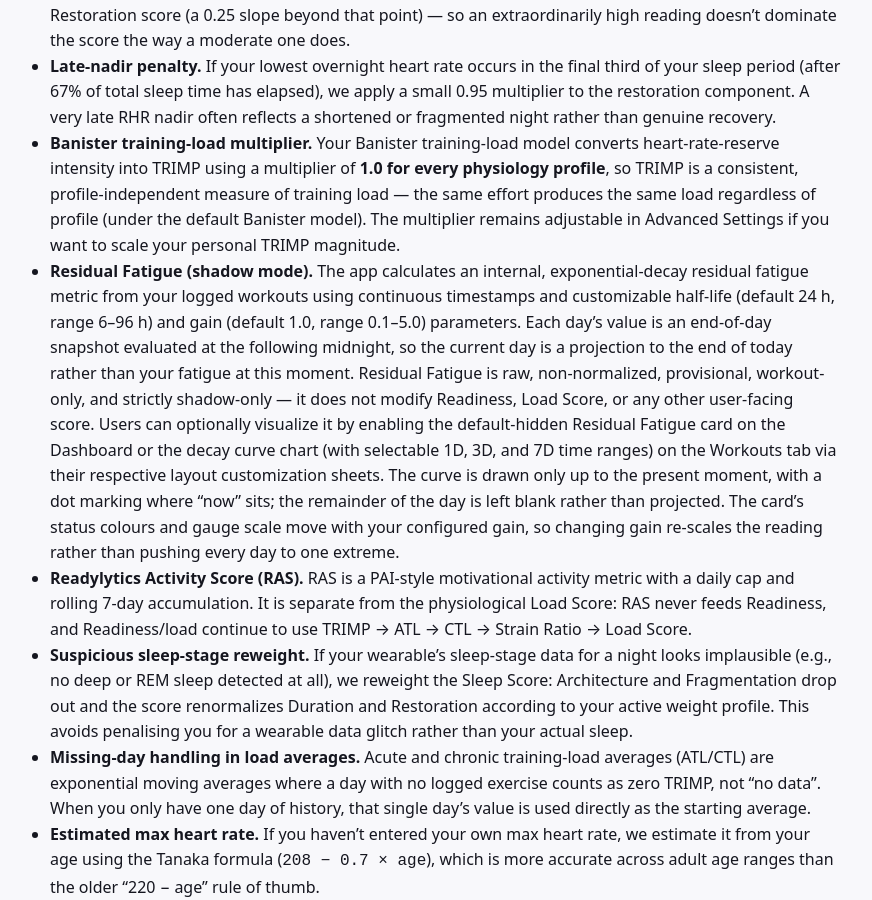
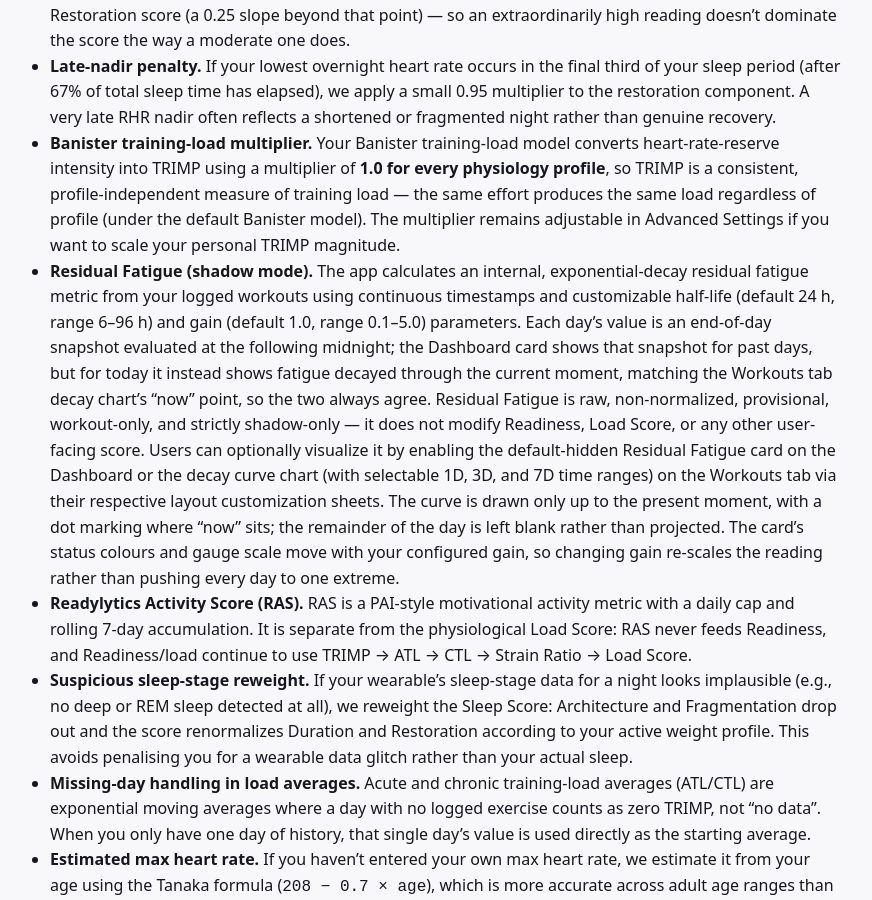
Before and after one commit to readylytics/Readylytics, a Jekyll site: the page built from docs/about.md, in a window 1280 px wide and 900 px high, scrolled down 12107 px. Shown: the whole window, without its empty margins (214-1086 px from the left). Built offline with Jekyll 4.4.1, drawn with Linux system fonts in a browser that asks for light colours.

Commit message:
docs: describe live-vs-snapshot residual fatigue on the dashboard

```diff
--- a/docs/about.md
+++ b/docs/about.md
@@ -390,7 +390,7 @@
 - **HRV-score saturation.** Above a Z-score of 1.5, additional HRV improvement contributes less to your Restoration score (a 0.25 slope beyond that point) — so an extraordinarily high reading doesn't dominate the score the way a moderate one does.
 - **Late-nadir penalty.** If your lowest overnight heart rate occurs in the final third of your sleep period (after 67% of total sleep time has elapsed), we apply a small 0.95 multiplier to the restoration component. A very late RHR nadir often reflects a shortened or fragmented night rather than genuine recovery.
 - **Banister training-load multiplier.** Your Banister training-load model converts heart-rate-reserve intensity into TRIMP using a multiplier of **1.0 for every physiology profile**, so TRIMP is a consistent, profile-independent measure of training load — the same effort produces the same load regardless of profile (under the default Banister model). The multiplier remains adjustable in Advanced Settings if you want to scale your personal TRIMP magnitude.
-- **Residual Fatigue (shadow mode).** The app calculates an internal, exponential-decay residual fatigue metric from your logged workouts using continuous timestamps and customizable half-life (default 24 h, range 6–96 h) and gain (default 1.0, range 0.1–5.0) parameters. Each day's value is an end-of-day snapshot evaluated at the following midnight, so the current day is a projection to the end of today rather than your fatigue at this moment. Residual Fatigue is raw, non-normalized, provisional, workout-only, and strictly shadow-only — it does not modify Readiness, Load Score, or any other user-facing score. Users can optionally visualize it by enabling the default-hidden Residual Fatigue card on the Dashboard or the decay curve chart (with selectable 1D, 3D, and 7D time ranges) on the Workouts tab via their respective layout customization sheets. The curve is drawn only up to the present moment, with a dot marking where "now" sits; the remainder of the day is left blank rather than projected. The card's status colours and gauge scale move with your configured gain, so changing gain re-scales the reading rather than pushing every day to one extreme.
+- **Residual Fatigue (shadow mode).** The app calculates an internal, exponential-decay residual fatigue metric from your logged workouts using continuous timestamps and customizable half-life (default 24 h, range 6–96 h) and gain (default 1.0, range 0.1–5.0) parameters. Each day's value is an end-of-day snapshot evaluated at the following midnight; the Dashboard card shows that snapshot for past days, but for today it instead shows fatigue decayed through the current moment, matching the Workouts tab decay chart's "now" point, so the two always agree. Residual Fatigue is raw, non-normalized, provisional, workout-only, and strictly shadow-only — it does not modify Readiness, Load Score, or any other user-facing score. Users can optionally visualize it by enabling the default-hidden Residual Fatigue card on the Dashboard or the decay curve chart (with selectable 1D, 3D, and 7D time ranges) on the Workouts tab via their respective layout customization sheets. The curve is drawn only up to the present moment, with a dot marking where "now" sits; the remainder of the day is left blank rather than projected. The card's status colours and gauge scale move with your configured gain, so changing gain re-scales the reading rather than pushing every day to one extreme.
 - **Readylytics Activity Score (RAS).** RAS is a PAI-style motivational activity metric with a daily cap and rolling 7-day accumulation. It is separate from the physiological Load Score: RAS never feeds Readiness, and Readiness/load continue to use TRIMP → ATL → CTL → Strain Ratio → Load Score.
 - **Suspicious sleep-stage reweight.** If your wearable's sleep-stage data for a night looks implausible (e.g., no deep or REM sleep detected at all), we reweight the Sleep Score: Architecture and Fragmentation drop out and the score renormalizes Duration and Restoration according to your active weight profile. This avoids penalising you for a wearable data glitch rather than your actual sleep.
 - **Missing-day handling in load averages.** Acute and chronic training-load averages (ATL/CTL) are exponential moving averages where a day with no logged exercise counts as zero TRIMP, not "no data". When you only have one day of history, that single day's value is used directly as the starting average.
```
Also changed, not shown: ABOUT.md (+1 -1 lines).
